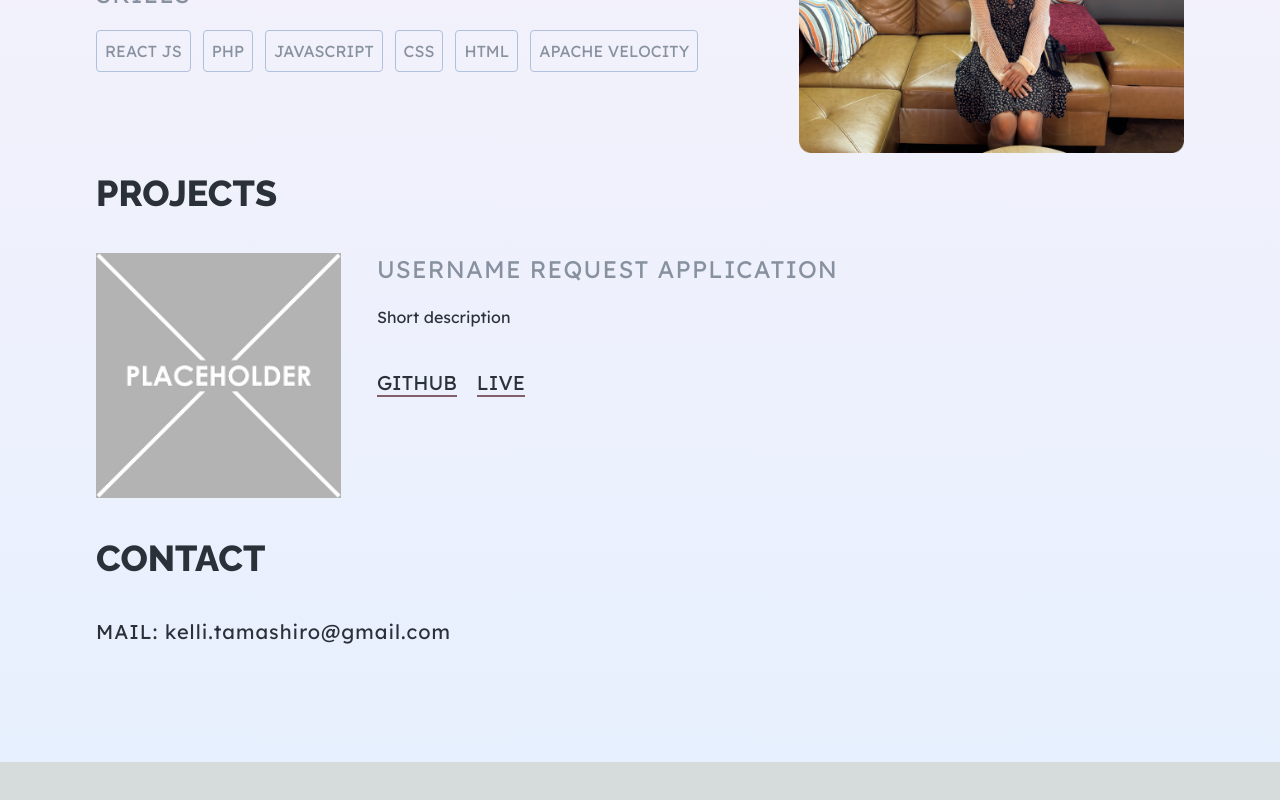
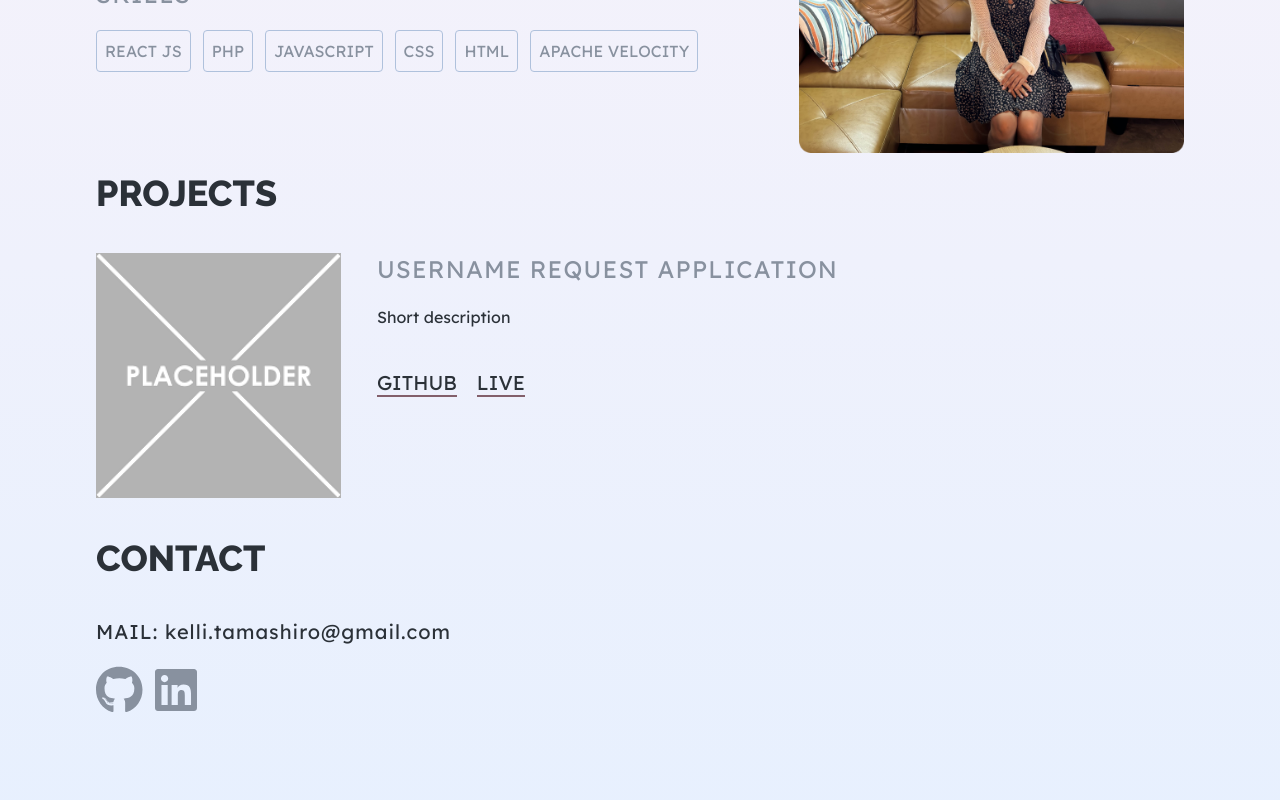
Before and after one commit to kellikt/portfolio, a Next.js app: page / in a window 1280 px wide. Shown: the part 874-1674 px from the top of the page. Before the commit the page ends 1636 px from the top, so only its background shows below. Built offline with nearby package versions, Linux system fonts and the light colour scheme.

Commit message:
Added fadein animation

```diff
--- a/src/app/layout.tsx
+++ b/src/app/layout.tsx
@@ -1,6 +1,10 @@
 import type { Metadata } from "next";
 import Navbar from "@/components/nav";
 import "./globals.css";
+
+import { config } from "@fortawesome/fontawesome-svg-core";
+import "@fortawesome/fontawesome-svg-core/styles.css";
+config.autoAddCss = false;
 
 export const metadata: Metadata = {
   title: "Create Next App",
--- a/src/app/page.tsx
+++ b/src/app/page.tsx
@@ -1,13 +1,53 @@
+"use client";
+import { useEffect, useState, useRef } from "react";
 import Image from "next/image";
 import Hero from "@/components/hero";
 
+import { FontAwesomeIcon } from "@fortawesome/react-fontawesome";
+import { faGithub } from "@fortawesome/free-brands-svg-icons";
+import { faLinkedin } from "@fortawesome/free-brands-svg-icons";
+
+const useIsVisible = (ref: any) => {
+  const [isIntersecting, setIntersecting] = useState(false);
+
+  useEffect(() => {
+    const observer = new IntersectionObserver(([entry]) => {
+      setIntersecting(entry.isIntersecting);
+    });
+
+    observer.observe(ref.current);
+    return () => {
+      observer.disconnect();
+    };
+  }, [ref]);
+
+  return isIntersecting;
+};
+
 export default function Home() {
+  const ref1 = useRef(null);
+  const isVisible1 = useIsVisible(ref1);
+
+  const ref2 = useRef(null);
+  const isVisible2 = useIsVisible(ref2);
+
+  const ref3 = useRef(null);
+  const isVisible3 = useIsVisible(ref3);
+
   return (
     <main className="flex min-h-screen flex-col items-center justify-between p-24">
       <Hero />
-      <div className="grid grid-cols-8 gap-x-9">
+      <div
+        ref={ref1}
+        className={`grid grid-cols-8 gap-x-9 transition-opacity ease-in duration-700 ${
+          isVisible1 ? "opacity-100" : "opacity-0"
+        }`}
+      >
         <div className="col-span-5">
-          <h2 className="font-heading font-extrabold uppercase text-4xl mb-10">
+          <h2
+            id="about"
+            className="font-heading font-extrabold uppercase text-4xl mb-10"
+          >
             About
           </h2>
           <p className="mb-5">
@@ -53,8 +93,16 @@ export default function Home() {
           priority
         />
       </div>
-      <div className="py-5 w-full">
-        <h2 className="font-heading font-extrabold uppercase text-4xl mb-10">
+      <div
+        ref={ref2}
+        className={`py-5 w-full transition-opacity ease-in duration-700 ${
+          isVisible2 ? "opacity-100" : "opacity-0"
+        }`}
+      >
+        <h2
+          id="projects"
+          className="font-heading font-extrabold uppercase text-4xl mb-10"
+        >
           Projects
         </h2>
         <div className="grid grid-cols-8 gap-x-9">
@@ -84,13 +132,35 @@ export default function Home() {
           </div>
         </div>
       </div>
-      <div className="py-5 w-full">
-        <h2 className="font-heading font-extrabold uppercase text-4xl mb-10">
+      <div
+        ref={ref3}
+        className={`py-5 w-full transition-opacity ease-in duration-700 ${
+          isVisible3 ? "opacity-100" : "opacity-0"
+        }`}
+      >
+        <h2
+          id="contact"
+          className="font-heading font-extrabold uppercase text-4xl mb-10"
+        >
           Contact
         </h2>
-        <p className="text-xl tracking-wider">
+        <p className="text-xl tracking-wider mb-5">
           MAIL: kelli.tamashiro@gmail.com
         </p>
+        <a className="me-3" href="https://github.com/kellikt">
+          <FontAwesomeIcon
+            className="text-primary-800"
+            size="3x"
+            icon={faGithub}
+          />
+        </a>
+        <a href="https://www.linkedin.com/in/kelli-t-46aba4122/">
+          <FontAwesomeIcon
+            className="text-primary-800"
+            size="3x"
+            icon={faLinkedin}
+          />
+        </a>
       </div>
     </main>
   );
--- a/src/components/nav.tsx
+++ b/src/components/nav.tsx
@@ -3,13 +3,13 @@ export default function Navbar() {
     <nav className="pt-10 font-heading uppercase fw-3 font-semibold text-3xl tracking-wider px-24 flex">
       <ul className="flex ml-auto mr-0">
         <li className="me-8">
-          <a>About</a>
+          <a href="#about">About</a>
         </li>
         <li className="me-8">
-          <a>Projects</a>
+          <a href="#projects">Projects</a>
         </li>
         <li>
-          <a>Contact</a>
+          <a href="#contact">Contact</a>
         </li>
       </ul>
     </nav>
```
Also changed, not shown: package.json (+10 -5 lines), 1 other file (tests, documents, lock files or other folders).
